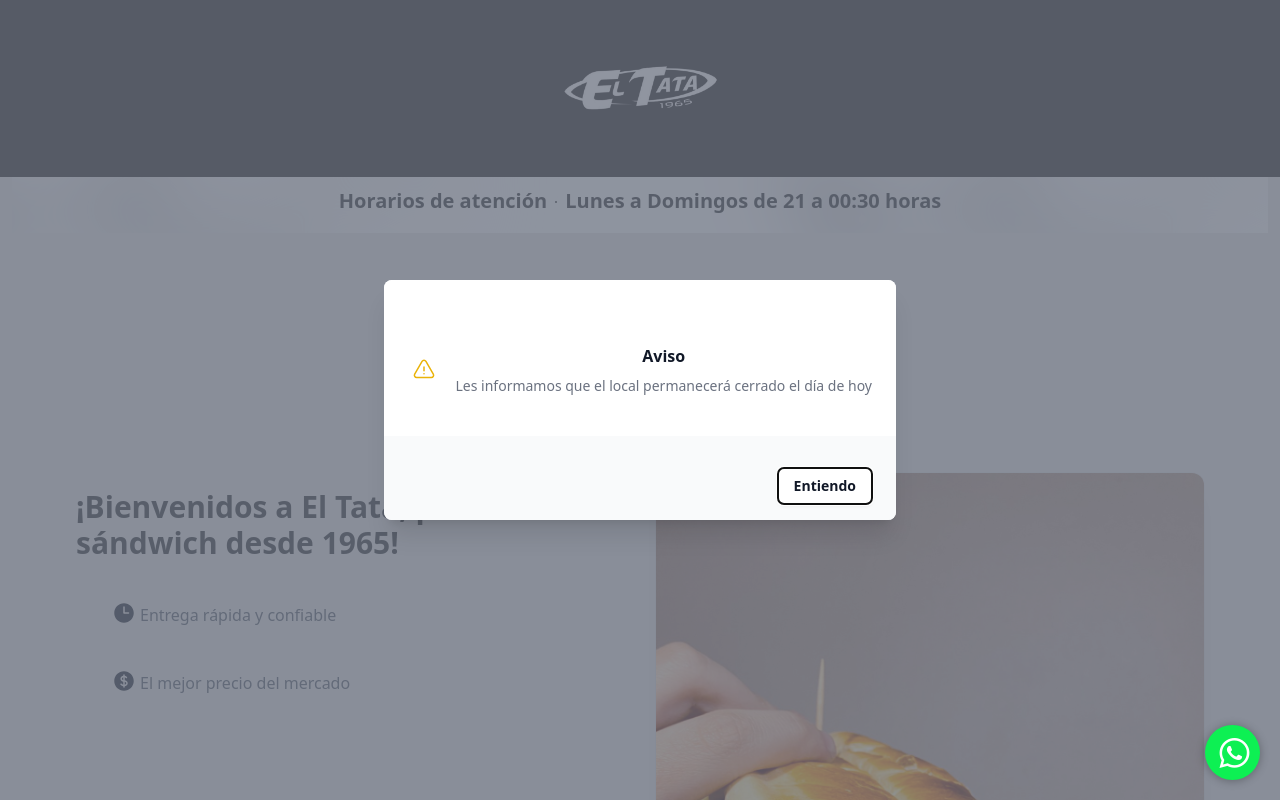
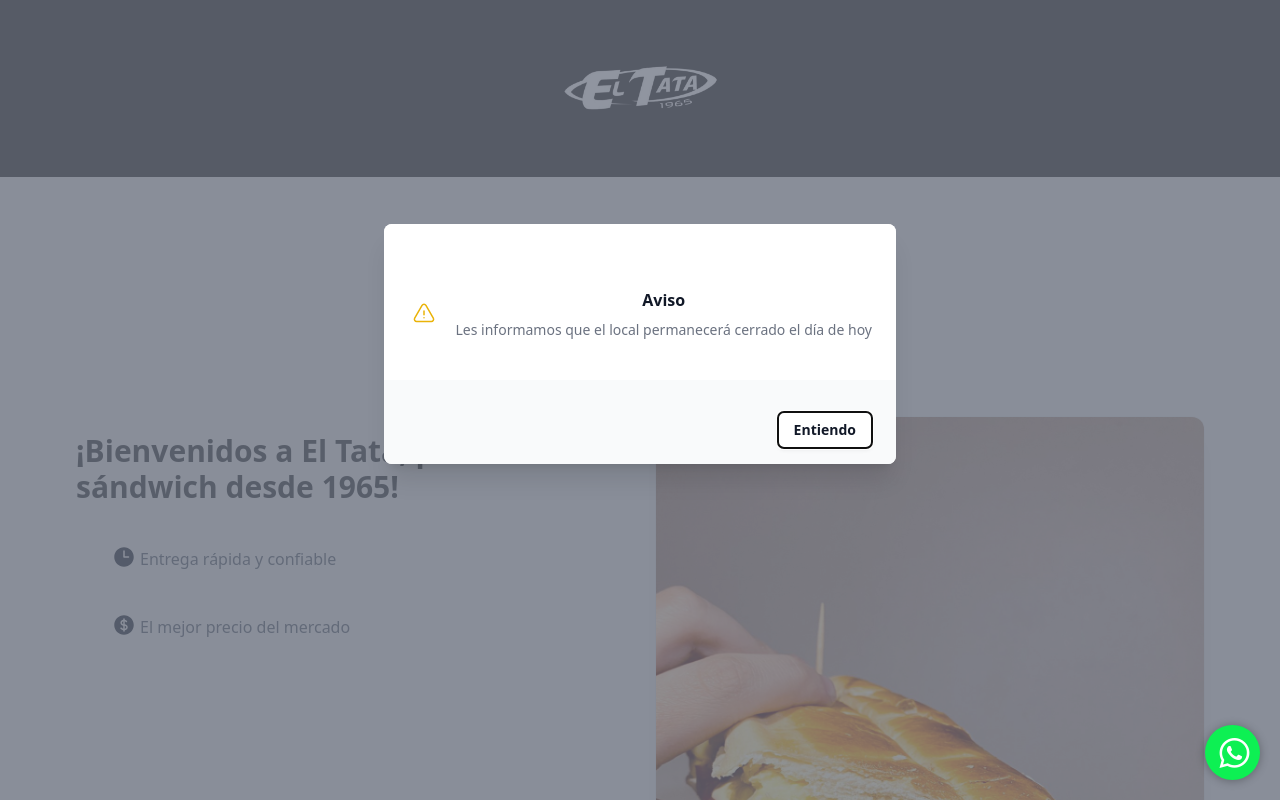
Before and after one commit to FranDelgado20/ElTata, a React (Vite) app: page / in a window 1280 px wide. Shown: the top 800 px of the page. Built offline with nearby package versions, Linux system fonts and the light colour scheme.

Commit message:
modifico

```diff
--- a/src/components/Avisos.jsx
+++ b/src/components/Avisos.jsx
@@ -23,7 +23,7 @@ const Avisos = () => {
         <div className="fixed inset-0 bg-gray-500 bg-opacity-75 transition-opacity" />
       </Transition.Child>
 
-      <div className="fixed inset-0 z-10 w-screen overflow-y-auto">
+      <div className="fixed mb-28 inset-0 z-10 w-screen overflow-y-auto">
         <div className="flex min-h-full items-end justify-center p-4 text-center sm:items-center sm:p-0">
           <Transition.Child
             as={Fragment}
--- a/src/components/Horarios.jsx
+++ b/src/components/Horarios.jsx
@@ -3,13 +3,13 @@ import React from 'react'
 
 const Horarios = () => {
   return (
-    <div className="relative isolate flex items-center gap-x-6 overflow-hidden bg-gray-50 px-6 py-2.5 sm:px-3.5 sm:before:flex-1">
+    <div className="relative  flex items-center gap-x-6 overflow-hidden  shadow-2xl  rounded-lg mt-5 bg-gray-50 px-6 py-2.5 sm:px-3.5 sm:before:flex-1">
       <div
         className="absolute left-[max(-7rem,calc(50%-52rem))] top-1/2 -z-10 -translate-y-1/2 transform-gpu blur-2xl"
         aria-hidden="true"
       >
         <div
-          className="aspect-[577/310] w-[36.0625rem] bg-gradient-to-r from-[#181818] to-[#ffffff] opacity-30"
+          className="aspect-[577/310] w-[36.0625rem] bg-gradient-to-r from-[#ffffff] to-[#ffffff] opacity-30"
           style={{
             clipPath:
               'polygon(74.8% 41.9%, 97.2% 73.2%, 100% 34.9%, 92.5% 0.4%, 87.5% 0%, 75% 28.6%, 58.5% 54.6%, 50.1% 56.8%, 46.9% 44%, 48.3% 17.4%, 24.7% 53.9%, 0% 27.9%, 11.9% 74.2%, 24.9% 54.1%, 68.6% 100%, 74.8% 41.9%)',
@@ -21,7 +21,7 @@ const Horarios = () => {
         aria-hidden="true"
       >
         <div
-          className="aspect-[577/310] w-[36.0625rem] bg-gradient-to-r from-[#181818] to-[#ffffff] opacity-30"
+          className="aspect-[577/310] w-[36.0625rem] bg-gradient-to-r from-[#ffffff] to-[#ffffff] opacity-30"
           style={{
             clipPath:
               'polygon(74.8% 41.9%, 97.2% 73.2%, 100% 34.9%, 92.5% 0.4%, 87.5% 0%, 75% 28.6%, 58.5% 54.6%, 50.1% 56.8%, 46.9% 44%, 48.3% 17.4%, 24.7% 53.9%, 0% 27.9%, 11.9% 74.2%, 24.9% 54.1%, 68.6% 100%, 74.8% 41.9%)',
@@ -29,13 +29,12 @@ const Horarios = () => {
         />
       </div>
       <div className="flex flex-wrap items-center gap-x-4 gap-y-2">
-        <Typography variant='h5' className="   text-dark">
-          <strong className="font-semibold">Horarios de atención</strong>
-          <svg viewBox="0 0 2 2" className="mx-2 inline h-0.5 w-0.5 fill-current" aria-hidden="true">
-            <circle cx={1} cy={1} r={1} />
-          </svg>
+        <p  className="text-md  text-center text-dark">
+          <strong className="font-semibold ">Horarios de atención</strong>
+          <br />
+
          Lunes a Domingos de 21 a 00:30 horas
-        </Typography>
+        </p>
 
       </div>
       <div className="flex flex-1 justify-end">
--- a/src/components/Introduccion.jsx
+++ b/src/components/Introduccion.jsx
@@ -97,6 +97,42 @@ const Introduccion = () => {
                       ¡Pedí el tuyo! <i className="bi bi-whatsapp ms-1 "></i>
                     </a>
                   </button>
+                  <div className="relative  flex items-center gap-x-6 overflow-hidden  shadow-2xl  rounded-lg mt-5 bg-gray-50 px-6 py-2.5 sm:px-3.5 sm:before:flex-1" data-aos="zoom-in-up">
+                    <div
+                      className="absolute left-[max(-7rem,calc(50%-52rem))] top-1/2 -z-10 -translate-y-1/2 transform-gpu blur-2xl"
+                      aria-hidden="true"
+                    >
+                      <div
+                        className="aspect-[577/310] w-[36.0625rem] bg-gradient-to-r from-[#ffffff] to-[#ffffff] opacity-30"
+                        style={{
+                          clipPath:
+                            "polygon(74.8% 41.9%, 97.2% 73.2%, 100% 34.9%, 92.5% 0.4%, 87.5% 0%, 75% 28.6%, 58.5% 54.6%, 50.1% 56.8%, 46.9% 44%, 48.3% 17.4%, 24.7% 53.9%, 0% 27.9%, 11.9% 74.2%, 24.9% 54.1%, 68.6% 100%, 74.8% 41.9%)",
+                        }}
+                      />
+                    </div>
+                    <div
+                      className="absolute left-[max(45rem,calc(50%+8rem))] top-1/2 -z-10 -translate-y-1/2 transform-gpu blur-2xl"
+                      aria-hidden="true"
+                    >
+                      <div
+                        className="aspect-[577/310] w-[36.0625rem] bg-gradient-to-r from-[#ffffff] to-[#ffffff] opacity-30"
+                        style={{
+                          clipPath:
+                            "polygon(74.8% 41.9%, 97.2% 73.2%, 100% 34.9%, 92.5% 0.4%, 87.5% 0%, 75% 28.6%, 58.5% 54.6%, 50.1% 56.8%, 46.9% 44%, 48.3% 17.4%, 24.7% 53.9%, 0% 27.9%, 11.9% 74.2%, 24.9% 54.1%, 68.6% 100%, 74.8% 41.9%)",
+                        }}
+                      />
+                    </div>
+                    <div className="flex flex-wrap items-center gap-x-4 gap-y-2">
+                      <p className="text-md  text-center text-dark">
+                        <strong className="font-semibold ">
+                          Horarios de atención
+                        </strong>
+                        <br />
+                        Lunes a Domingos de 21 a 00:30 horas
+                      </p>
+                    </div>
+                    <div className="flex flex-1 justify-end"></div>
+                  </div>
                 </div>
               </dl>
             </div>
--- a/src/pages/HomePage.jsx
+++ b/src/pages/HomePage.jsx
@@ -14,8 +14,8 @@ const HomePage = () => {
   return (
     <>
 
+        {/* <Horarios/> */}
       <Container fluid>
-        <Horarios/>
         <Avisos/>
         <section className="min-h-screen py-8 px-8 lg:py-28">
           <Introduccion />
```
